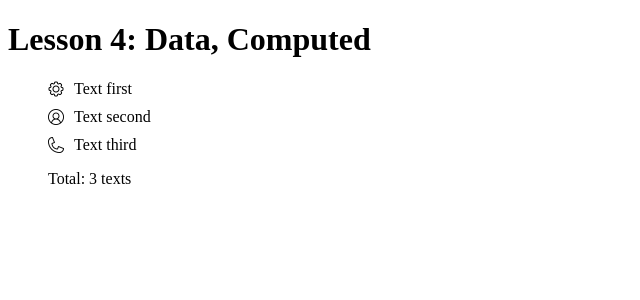
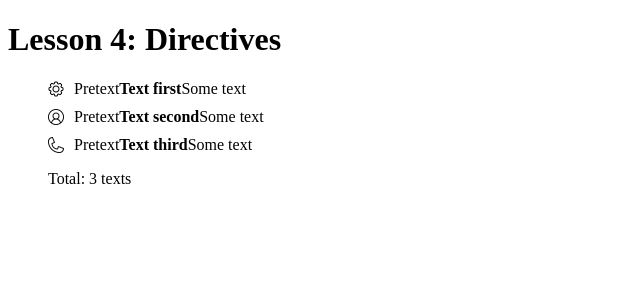
Before and after one commit to ekschedl/theory-vue.js, a Vue app: page / in a window 1280 px wide. Shown: the top 300 px of the page, without its empty margins (0-640 px from the left). Built offline with nearby package versions, Linux system fonts and the light colour scheme.

Commit message:
+ Directives lesson 06

```diff
--- a/package.json
+++ b/package.json
@@ -8,6 +8,7 @@
   },
   "dependencies": {
     "core-js": "^3.8.3",
+    "uuid": "^11.0.5",
     "vue": "^2.6.14"
   },
   "devDependencies": {
--- a/src/App.vue
+++ b/src/App.vue
@@ -1,12 +1,22 @@
 <template>
   <div>
-    <h1>Lesson 4: {{ title }}</h1>
+    <!-- <h1 v-if="isDirectives">Lesson 4: Directives</h1>
+    <h1 v-else>Lesson 4: {{ title }}</h1>  oder:-->
+    <h1 v-show="isDirectives">Lesson 4: Directives</h1>
+    <h1 v-show="!isDirectives">Lesson 4: {{ title }}</h1>
     <ul>
-      <list-item :text="posts[0].text" :icon="posts[0].icon" />
-
-      <list-item :text="posts[1].text" :icon="posts[1].icon" />
-
-      <list-item :text="posts[2].text" :icon="posts[2].icon" />
+      <list-item
+        v-for="post in posts"
+        :key="post.id"
+        :text="post.text"
+        :icon="post.icon"
+      >
+        <template v-slot:pretext>
+          <span>Pretext</span>
+        </template>
+        <span>Some text</span>
+      </list-item>
+      <!-- if we have no ID we use the UUID library -->
     </ul>
     <span class="total"> Total: {{ totalCount }} </span>
   </div>
@@ -14,26 +24,29 @@
 
 <script>
 import ListItem from "@/components/ListItem";
+import { v4 as uuidv4 } from "uuid";
+
 export default {
   components: { ListItem },
   data() {
     return {
       title: "Data, Computed",
+      isDirectives: true,
       posts: [
         {
-          id: 0,
+          id: uuidv4(),
           text: "Text first ",
           icon: "setting.png",
           checked: false,
         },
         {
-          id: 1,
+          id: uuidv4(),
           text: "Text second",
           icon: "user.png",
           checked: true,
         },
         {
-          id: 2,
+          id: uuidv4(),
           text: "Text third",
           icon: "phone.png",
           checked: true,
--- a/src/components/ListItem.vue
+++ b/src/components/ListItem.vue
@@ -1,7 +1,10 @@
 <template>
   <li>
     <img :src="require(`@/assets/images/${icon}`)" :alt="icon" />
-    <span>{{ text }}</span>
+    <slot name="pretext"> </slot>
+    <!-- <span>{{ text }}</span>  oder:-->
+    <span v-html="`<b>${text}</b>`"></span>
+    <slot> </slot>
   </li>
 </template>
 
```
Also changed, not shown: 1 other file (tests, documents, lock files or other folders).
